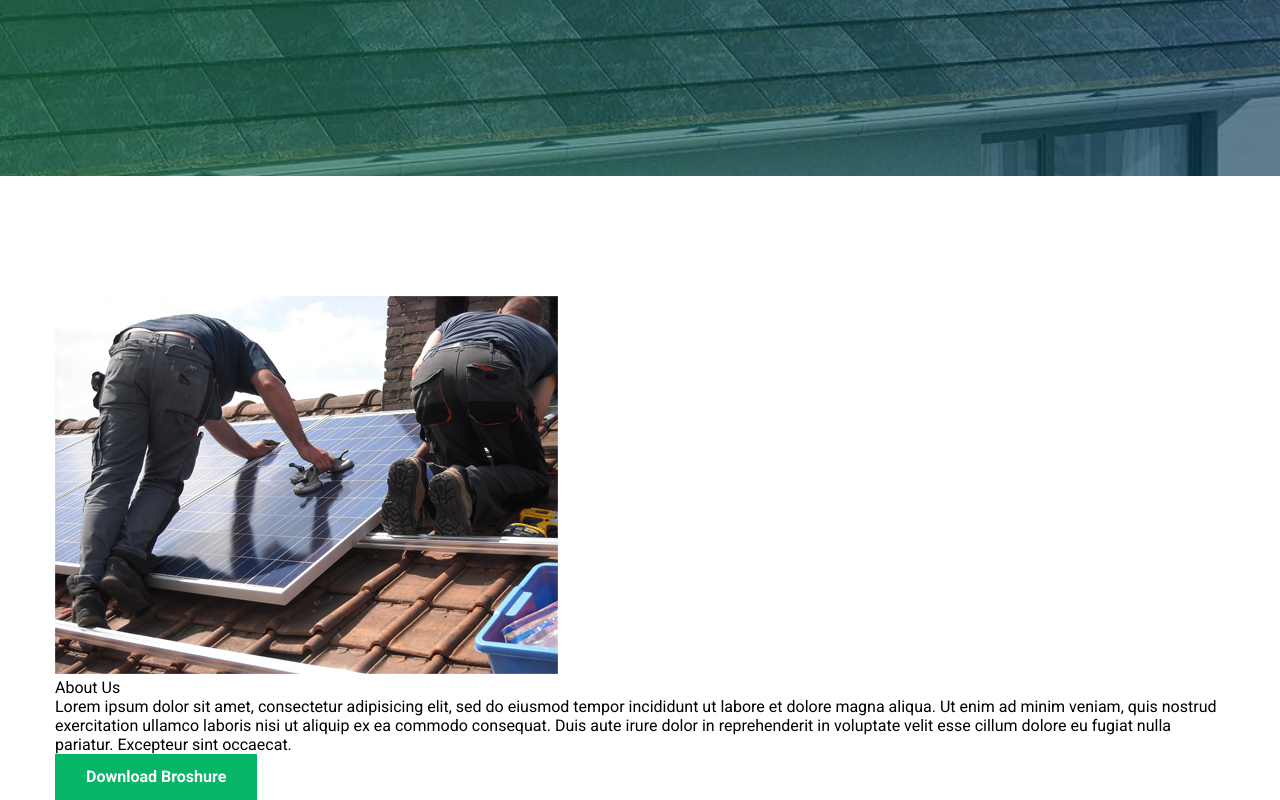
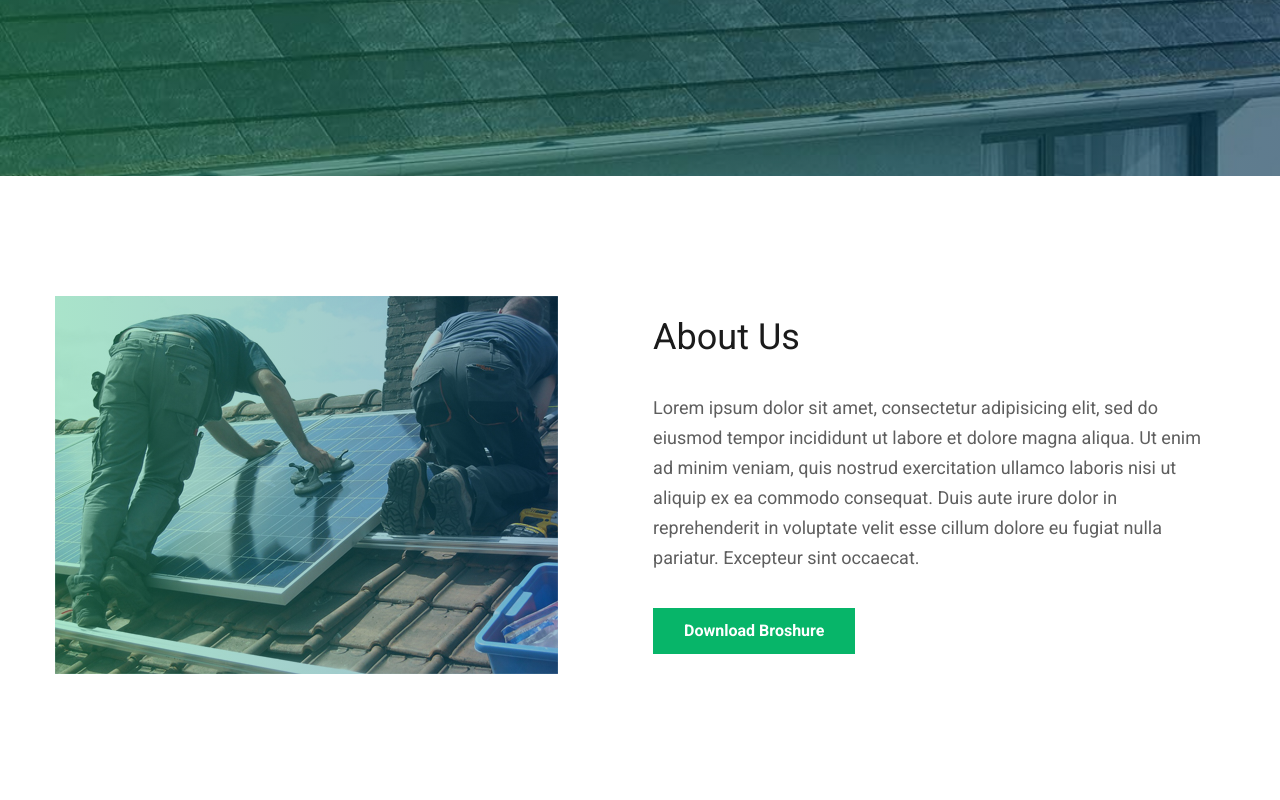
Before and after one commit to VadimKhom/solar, a plain HTML site: page index.html in a window 1280 px wide. Shown: the part 624-1424 px from the top of the page. Drawn offline with Linux system fonts and the light colour scheme.

Commit message:
css styles for block about us were written

```diff
--- /dev/null
+++ b/css/blocks/about-us.css
@@ -0,0 +1,52 @@
+.about-us {
+    margin: 120px auto;
+    display: flex;
+    align-items: center;
+}
+
+.about-us__img {
+    flex-basis: 43%;
+    margin-right: 95px;
+    position: relative;
+}
+
+.about-us__img::before {
+    content: "";
+    position: absolute;
+    left: 0;
+    top: 0;
+    width: 100%;
+    height: 100%;
+    display: block;
+    background: linear-gradient(to left, rgba(0, 80, 131, 0.39), rgba(34, 185, 119, 0.39));
+    z-index: 1;
+}
+
+.about-us__img img {
+    display: block;
+    max-width: 100%;
+}
+
+.about-us__text {
+    flex-basis: calc(100% - 43% - 95px);
+}
+
+.about-us__text p {
+    font-size: 18px;
+    line-height: 30px;
+    margin: 25px 0;
+    color: #1b1b1b;
+    opacity: .7;
+}
+
+.about-us__text .about-us__title {
+    font-size: 36px;
+    line-height: 42px;
+    opacity: 1;
+    margin-top: 0;
+    margin-bottom: 35px;
+}
+
+.about-us__button {
+    margin-top: 35px;
+}
--- a/css/style.css
+++ b/css/style.css
@@ -1,4 +1,5 @@
 @import url('https://fonts.googleapis.com/css?family=Roboto:400,700&display=swap&subset=cyrillic');
 @import url('core.css');
 @import url('blocks/header.css');
-@import url('blocks/button.css')
+@import url('blocks/button.css');
+@import url('blocks/about-us.css');
```
